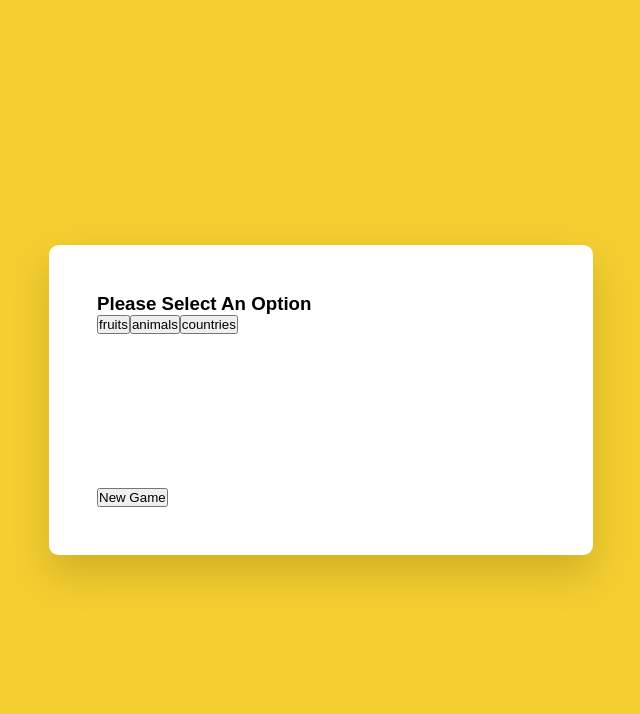
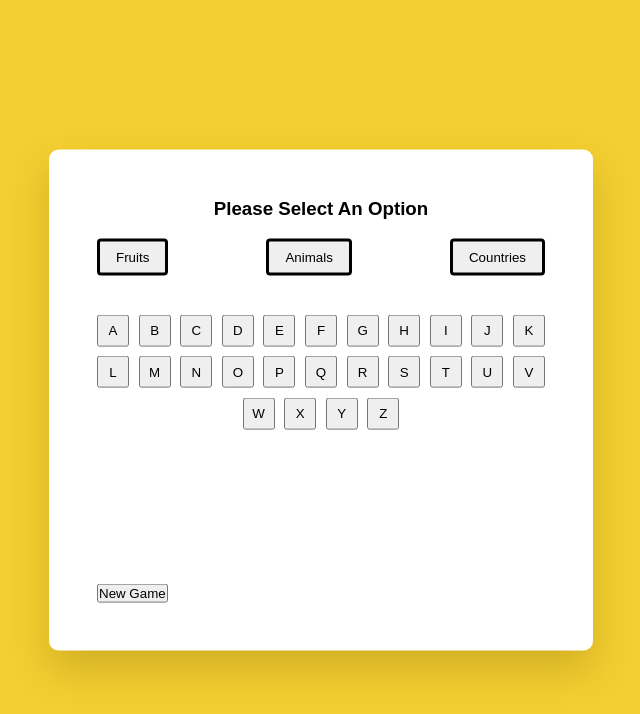
Before and after one commit to UzairShekhani/HangManGame-, a plain HTML site: page index.html in a window 1280 px wide. Shown: the whole page, without its empty margins (319-959 px from the left). Drawn offline with Linux system fonts and the light colour scheme.

Commit message:
Js updated

```diff
--- a/app.js
+++ b/app.js
@@ -6,7 +6,7 @@ const newGameButton = document.getElementById("new-game-button");
 const canvas = document.getElementById("canvas");
 const resultText = document.getElementById("result-text");
 
-let option = {
+let options = {
     fruits: [
         "Apple",
         "Blueberry",
@@ -42,17 +42,39 @@ const displayOption = () => {
     optionContainer.innerHTML += '<h3>Please Select An Option</h3>';
 
     let buttonCon = document.createElement("div");
-    for (let value in option) {
+    for (let value in options) {
         buttonCon.innerHTML += `<button class="option" onclick="generateWord('${value}')">${value}</button>`;
     }
     optionContainer.appendChild(buttonCon);
 };
 
+
+const generateWord = (optionValue) => {
+    let optionButtons = document.querySelectorAll(".option")
+
+    optionButtons.forEach((button) => {
+        if(button.innerText.toLowerCase() === optionValue){
+            button.classList.add("active")
+        }
+        button.disabled = true
+    })
+}
+
+
 const initializer = () => {
     winCount = 0;
     Count = 0;
+
+    for (let i = 65; i < 91; i++) {
+        let button = document.createElement("button");
+        button.classList.add("letters");
+        button.innerText = String.fromCharCode(i);
+        letterContainer.append(button);
+    }
+
     displayOption();
 };
 
+
 newGameButton.addEventListener("click", initializer);
 window.onload = initializer;
--- a/style.css
+++ b/style.css
@@ -19,6 +19,41 @@ body{
     left: 50%;
     border-radius: 0.6em;
     box-shadow: 0 1.2em 2.4em rgba(111, 85, 0, 0.25);
-
+}
+#option-container{
+    text-align: center;
+}
+#option-container div{
+    width: 100%;
+    display: flex;
+    justify-content: space-between;
+    margin: 1.2em 0 2.4em 0;
+}
+#option-container button{
+    padding: 0.6em 1.2em;
+    border: 3px solid black;
+    border-radius: 0.3em;
+    text-transform: capitalize;
+}
+#option-container button:disabled{
+    border: 3px solid #808080;
+    color: #808080;
+    background-color: #efefef;
+}
+#option-container button.active{
+    background-color: #f4cf31;
+    border: 3px solid black;
+    color: black;
+}
+.letter-container{
+    width: 100%;
+    display: flex;
+    flex-wrap: wrap;
+    justify-content: center;
+    gap: 0.6em;
+}
+#letter-container button{
+    height: 2.4em;
+    width: 2.4em;
 
 }
```
